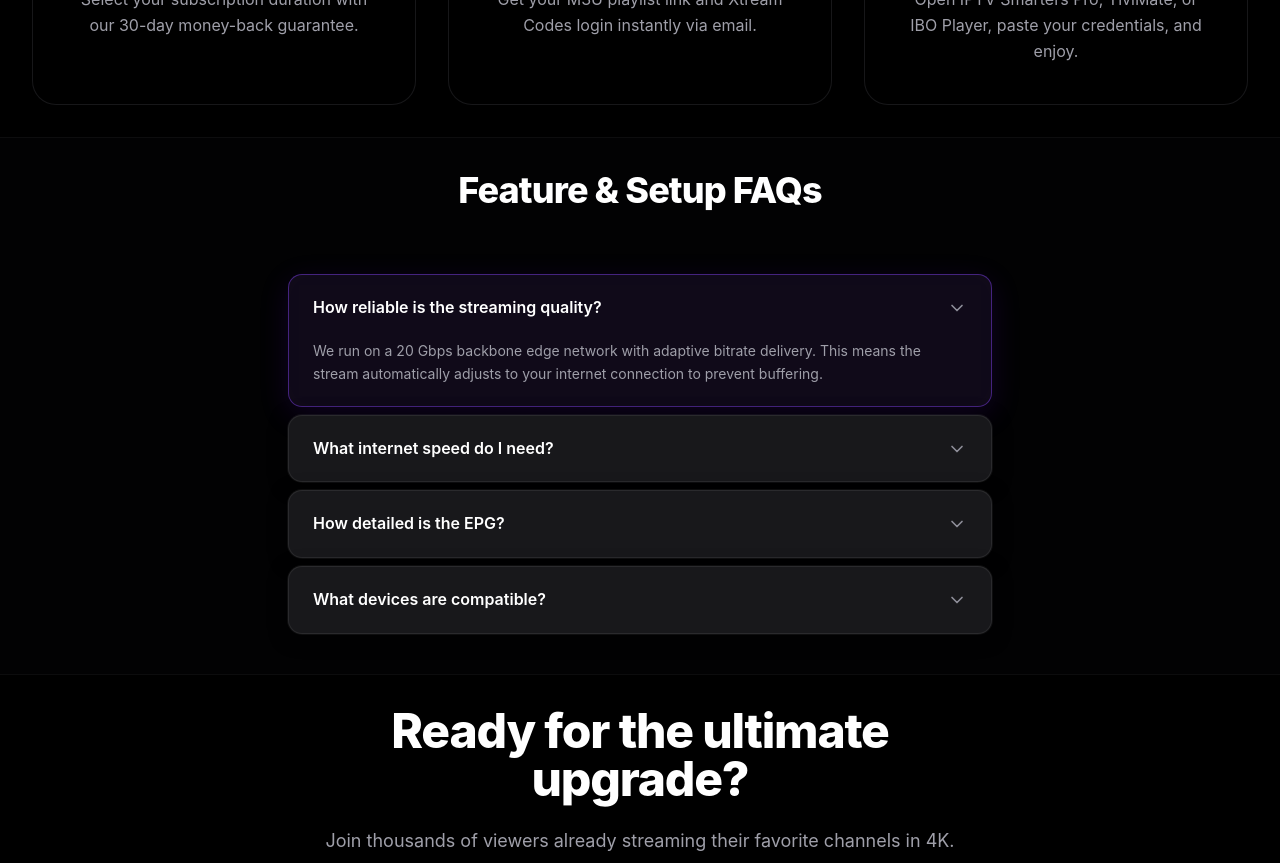
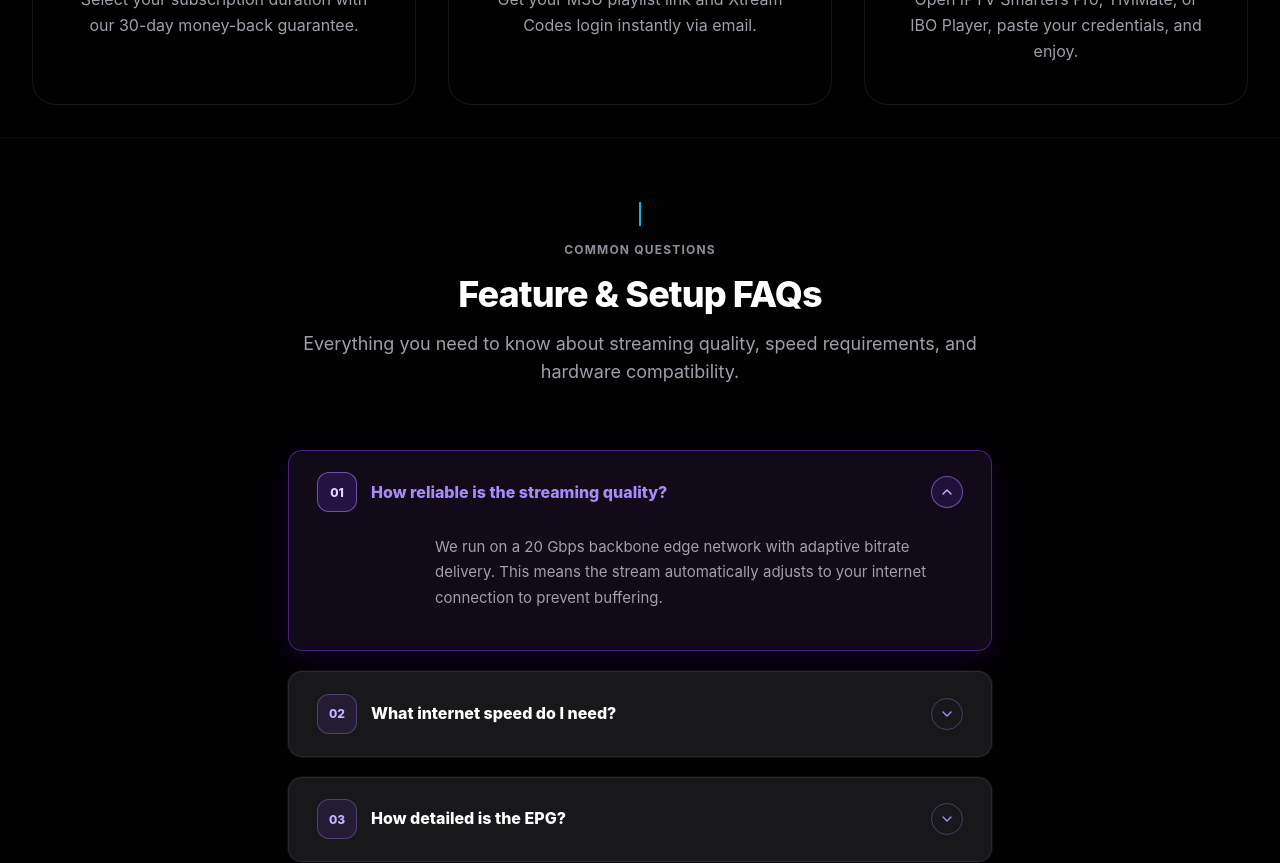
Before and after one commit to hamzaelhajjam01/iptvthesmarters, a Next.js app: page /features in a window 1280 px wide. Shown: the part 2160-3023 px from the top of the page. Built offline with nearby package versions, Linux system fonts and the light colour scheme; a web font is replaced by a local one.

Commit message:
fix(features): standardize FAQ design and functionality to match homepage and pricing

```diff
--- a/app/features/page.tsx
+++ b/app/features/page.tsx
@@ -191,21 +191,25 @@ const COMPAT_DEVICES = [
 
 const FAQS = [
   {
+    num: '01',
     q: 'How reliable is the streaming quality?',
     a: 'We run on a 20 Gbps backbone edge network with adaptive bitrate delivery. This means the stream automatically adjusts to your internet connection to prevent buffering.',
     isOpen: true,
   },
   {
+    num: '02',
     q: 'What internet speed do I need?',
     a: 'For smooth streaming, we recommend a minimum of 15 Mbps for Full HD (1080p) channels, and 25 Mbps for 4K Ultra HD streams.',
     isOpen: false,
   },
   {
+    num: '03',
     q: 'How detailed is the EPG?',
     a: 'Our EPG (Electronic Program Guide) updates daily, offering comprehensive current and upcoming listings, and automatically adjusts to your local timezone.',
     isOpen: false,
   },
   {
+    num: '04',
     q: 'What devices are compatible?',
     a: 'Almost everything with a screen. Smart TVs (Samsung, LG, Sony, Android TV), Amazon Fire TV Stick, Apple TV, iOS/Android smartphones and tablets, Windows/Mac PCs, and dedicated set-top boxes like MAG and Formuler.',
     isOpen: false,
@@ -396,27 +400,36 @@ export default function EnglishFeaturesPage() {
           </section>
 
           {/* Feature & Setup FAQs */}
-          <section className="py-8 bg-zinc-950/30 border-t border-zinc-900/50">
+          <section className="py-16 bg-zinc-950/30 border-t border-zinc-900/50" id="faq">
             <div className="max-w-3xl mx-auto px-4 sm:px-6 lg:px-8">
               <div className="text-center mb-16">
+                <div className="flex flex-col items-center justify-center gap-4 mb-4">
+                  <div className="w-0.5 h-6 bg-cyan-500"></div>
+                  <span className="text-xs font-bold tracking-widest text-zinc-500 uppercase">Common Questions</span>
+                </div>
                 <h2 className="text-3xl md:text-4xl font-extrabold text-white mb-4 tracking-tight">Feature &amp; Setup FAQs</h2>
+                <p className="text-zinc-400 max-w-xl mx-auto text-lg">
+                  Everything you need to know about streaming quality, speed requirements, and hardware compatibility.
+                </p>
               </div>
-              <div className="space-y-4">
-                {FAQS.map((faq, idx) => (
+              <div className="faq-list w-full max-w-3xl mx-auto">
+                {FAQS.map((faq) => (
                   <details
-                    key={idx}
-                    className="faq-item group bg-zinc-900/30 backdrop-blur-sm border rounded-2xl overflow-hidden transition-all duration-300 border-zinc-800/60 hover:border-zinc-700 hover:bg-zinc-900/50"
+                    key={faq.num}
+                    className="faq-item"
+                    name="features-faq"
                     open={faq.isOpen ? true : undefined}
                   >
-                    <summary className="w-full text-left px-6 py-5 flex items-center justify-between focus:outline-none cursor-pointer">
-                      <span className="font-semibold pr-4 transition-colors text-white group-open:text-cyan-400">
-                        {faq.q}
+                    <summary className="faq-summary">
+                      <span className="faq-num" aria-hidden="true">{faq.num}</span>
+                      <span className="faq-q">{faq.q}</span>
+                      <span className="faq-chevron" aria-hidden="true">
+                        <svg xmlns="http://www.w3.org/2000/svg" width="16" height="16" viewBox="0 0 24 24" fill="none" stroke="currentColor" strokeWidth="2" strokeLinecap="round" strokeLinejoin="round">
+                          <path d="m6 9 6 6 6-6"></path>
+                        </svg>
                       </span>
-                      <svg xmlns="http://www.w3.org/2000/svg" width="24" height="24" viewBox="0 0 24 24" fill="none" stroke="currentColor" strokeWidth="2" strokeLinecap="round" strokeLinejoin="round" className="lucide lucide-chevron-down w-5 h-5 transition-transform duration-300 group-open:rotate-180 text-zinc-500 group-open:text-cyan-400">
-                        <path d="m6 9 6 6 6-6"></path>
-                      </svg>
                     </summary>
-                    <div className="px-6 pb-5 text-zinc-400 text-sm leading-relaxed">
+                    <div className="faq-answer">
                       <p>{faq.a}</p>
                     </div>
                   </details>
```
Also changed, not shown: Iptv The smarters Pro/features/index.html (+54 -45 lines).
